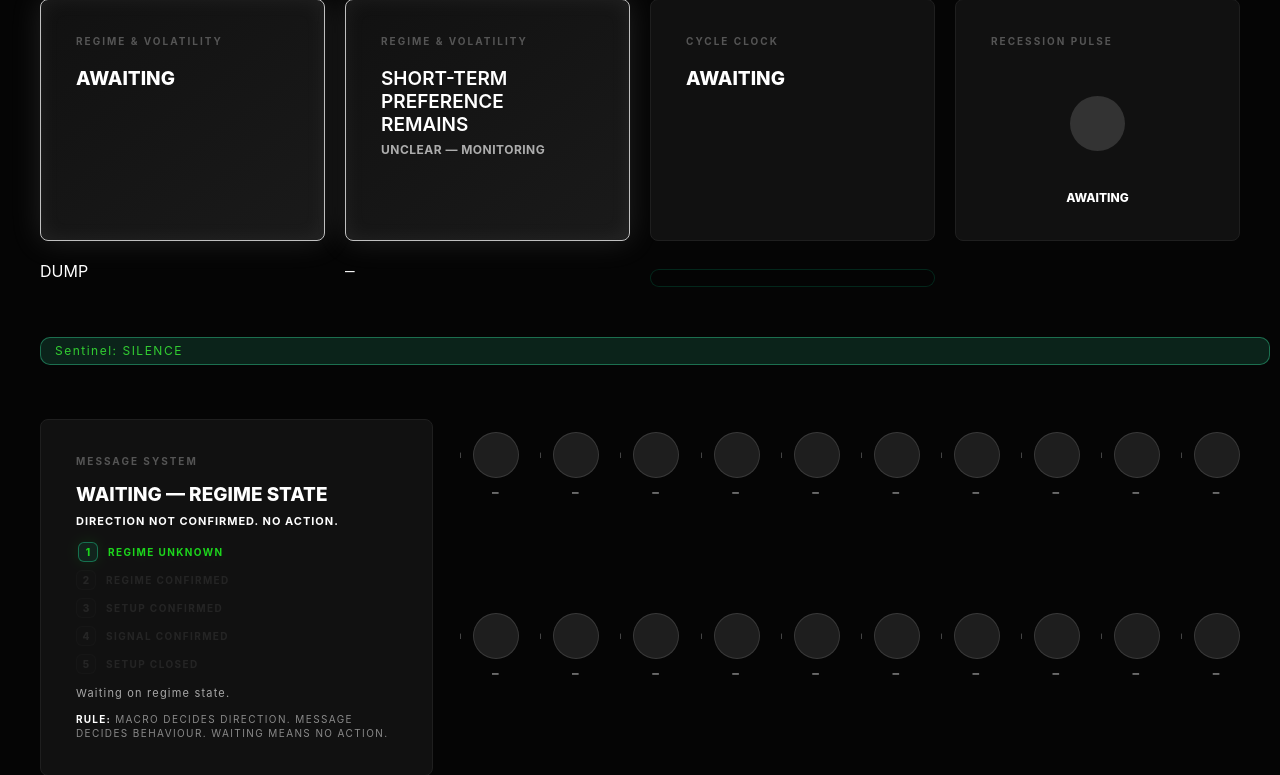
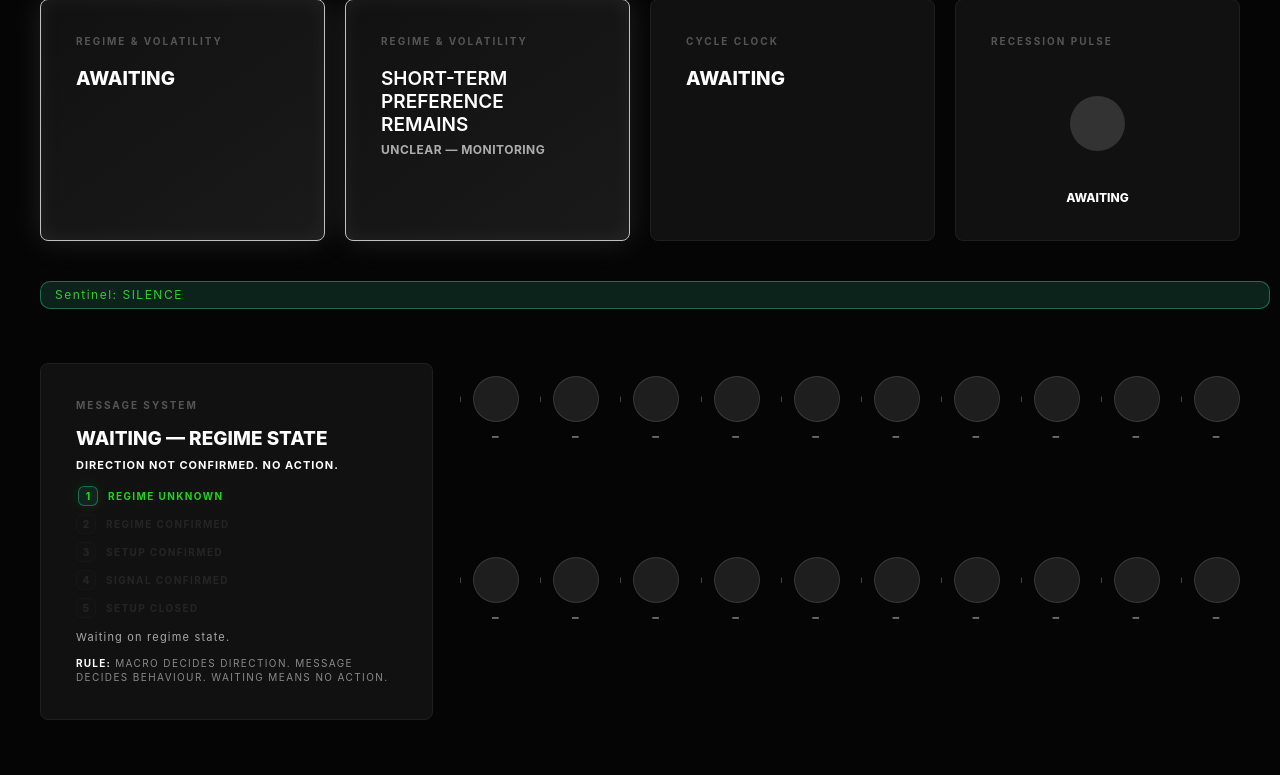
Before and after one commit to SJAGSINGH/SuttonHouse-MarkMon, a Flask app: page / in a window 1280 px wide. Shown: the part 261-1036 px from the top of the page. After the commit the page ends 981 px from the top, so only its background shows below. Run offline with Flask 3, Linux system fonts and the light colour scheme; some libraries are stand-ins or nearby versions.

Commit message:
Update index.html

```diff
--- a/templates/index.html
+++ b/templates/index.html
@@ -1182,6 +1182,12 @@ body.war-room .scada-card{
   display: none !important;
 }
 #commission-rail .cr-box.cr-wide #cr-dump-full{
+  display: none !important;
+}
+/* REMOVE stray dump row under macro */
+main.grid > .k,
+main.grid > #cr-dump,
+main.grid > #cr-dump-full{
   display: none !important;
 }
 
```
